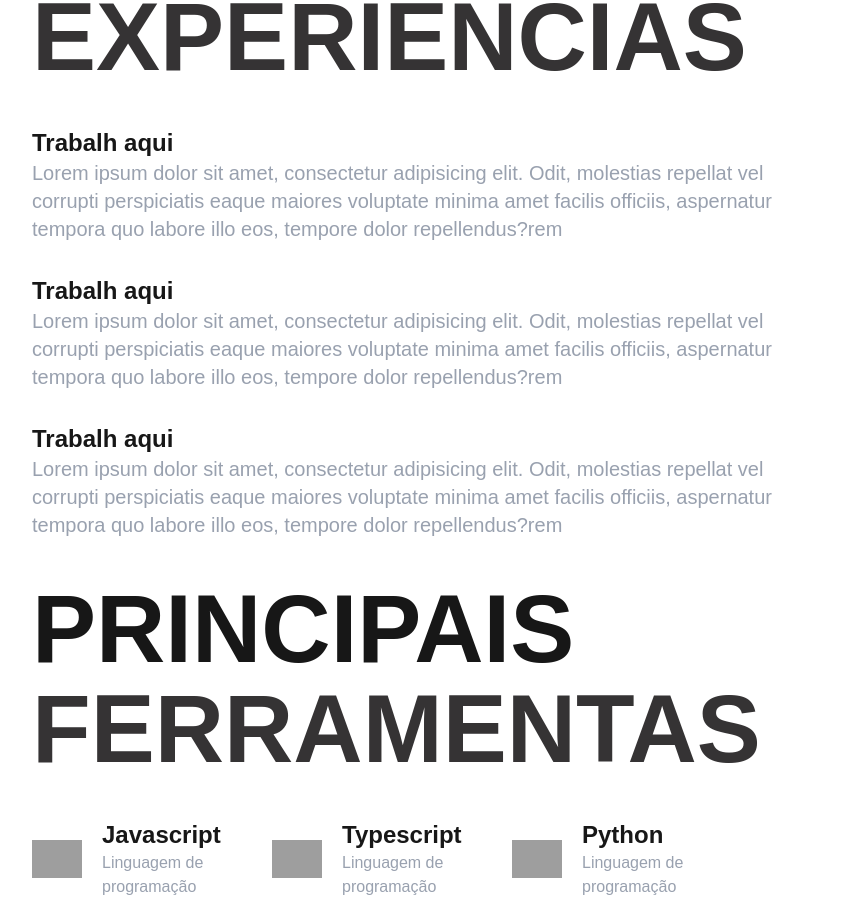
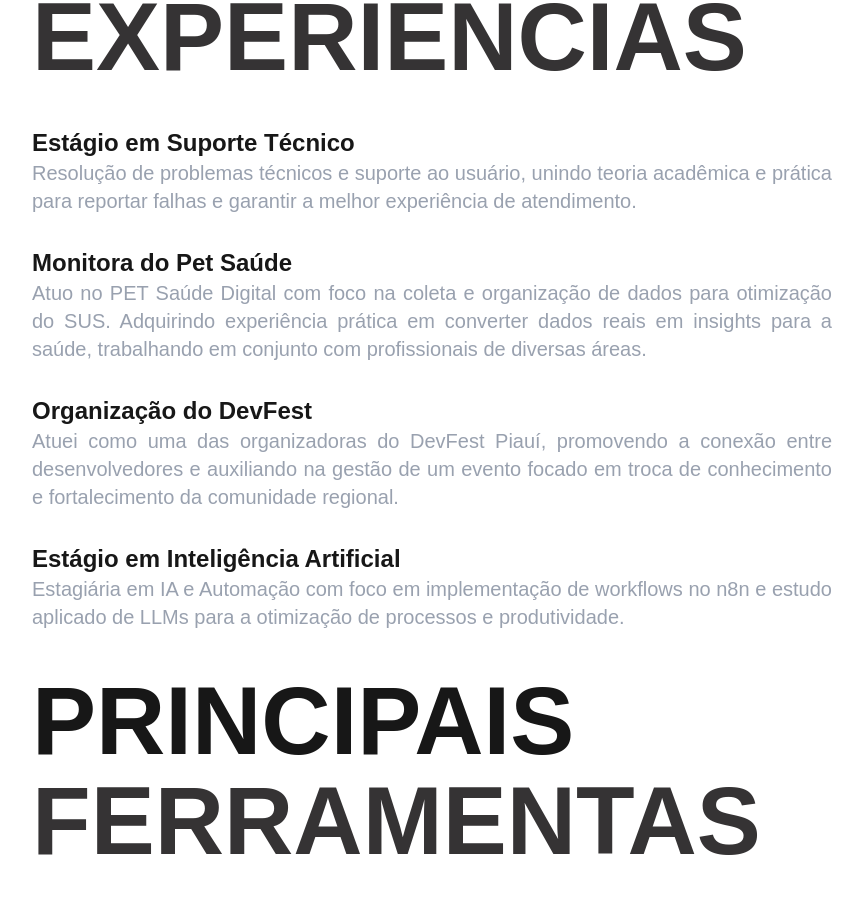
Before and after one commit to eumarianamota/proeto-portifolio, a Next.js app: page / in a window 1280 px wide. Shown: the part 1744-2659 px from the top of the page, without its empty margins (408-1271 px from the left). Built offline with nearby package versions, Linux system fonts and the light colour scheme; grey boxes are pictures that could not be loaded.

Commit message:
update experience.tsx

```diff
--- a/app/_components/experience.tsx
+++ b/app/_components/experience.tsx
@@ -1,20 +1,20 @@
 const experiences = [
-    {title: "Trabalh aqui", description: "Lorem ipsum dolor sit amet, consectetur adipisicing elit. Odit, molestias repellat vel corrupti perspiciatis eaque maiores voluptate minima amet facilis officiis, aspernatur tempora quo labore illo eos, tempore dolor repellendus?rem"},
-    {title: "Trabalh aqui", description: "Lorem ipsum dolor sit amet, consectetur adipisicing elit. Odit, molestias repellat vel corrupti perspiciatis eaque maiores voluptate minima amet facilis officiis, aspernatur tempora quo labore illo eos, tempore dolor repellendus?rem"},
-    {title: "Trabalh aqui", description: "Lorem ipsum dolor sit amet, consectetur adipisicing elit. Odit, molestias repellat vel corrupti perspiciatis eaque maiores voluptate minima amet facilis officiis, aspernatur tempora quo labore illo eos, tempore dolor repellendus?rem"},
+    {title: "Estágio em Suporte Técnico", description: "Resolução de problemas técnicos e suporte ao usuário, unindo teoria acadêmica e prática para reportar falhas e garantir a melhor experiência de atendimento."},
+    {title: "Monitora do Pet Saúde", description: "Atuo no PET Saúde Digital com foco na coleta e organização de dados para otimização do SUS. Adquirindo experiência prática em converter dados reais em insights para a saúde, trabalhando em conjunto com profissionais de diversas áreas."},
+    {title: "Organização do DevFest", description: "Atuei como uma das organizadoras do DevFest Piauí, promovendo a conexão entre desenvolvedores e auxiliando na gestão de um evento focado em troca de conhecimento e fortalecimento da comunidade regional."},
+    {title: "Estágio em Inteligência Artificial", description: "Estagiária em IA e Automação com foco em implementação de workflows no n8n e estudo aplicado de LLMs para a otimização de processos e produtividade."},
 ]
-
 
 export function Experience() {
     return (
-        <section className="mt-10 overflow-x-hidden lg:w-150 xl:w-200">
+        <section id="experience" className="mt-10 overflow-x-hidden lg:w-150 xl:w-200">
             <h1>MINHAS <span className="text-gray">EXPERIÊNCIAS</span></h1>
 
             <div className="flex flex-col gap-8">
                 {experiences.map((item, index) => (
                     <div key={index}>
                         <h3>{item.title} </h3>
-                        <p className="text-s text-gray-400 lg:text-xl"> {item.description} </p>
+                        <p className="text-s text-gray-400 lg:text-xl text-justify"> {item.description} </p>
                     </div>
                 ))}
             </div>
```
